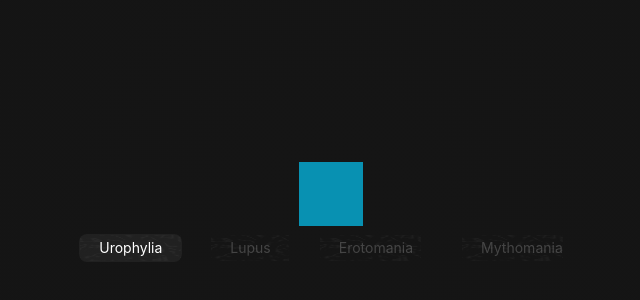
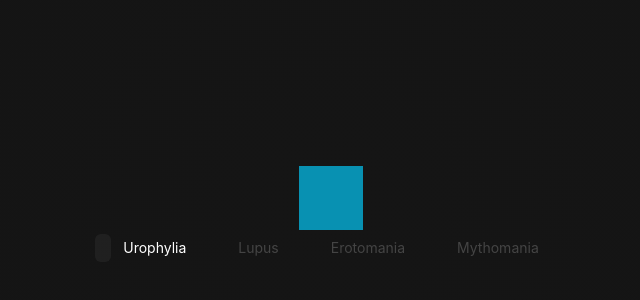
Before and after one commit to razmi0/test-framer, a React app: page / in a window 1280 px wide. Shown: the part 200-500 px from the top of the page, without its empty margins (309-949 px from the left). Built offline with nearby package versions, Linux system fonts and the light colour scheme; the HTML template or start-up script is replaced by a standard one.

Commit message:
Add motion to tabs

```diff
--- a/src/App.tsx
+++ b/src/App.tsx
@@ -19,13 +19,13 @@ function App() {
             <div className="h-16 w-16 bg-cyan-600"></div>
           </TabContent>
           <TabContent value="lupus">
-            <div className="h-16 w-16 bg-cyan-700"></div>
+            <div className="h-16 w-16 bg-red-700"></div>
           </TabContent>
           <TabContent value="erotomania">
-            <div className="h-16 w-16 bg-cyan-800"></div>
+            <div className="h-16 w-16 bg-green-800"></div>
           </TabContent>
           <TabContent value="mythomania">
-            <div className="h-16 w-16 bg-cyan-900"></div>
+            <div className="h-16 w-16 bg-yellow-900"></div>
           </TabContent>
         </Tabs>
       </Section>
--- a/src/components/ui/Tabs/Tabs.tsx
+++ b/src/components/ui/Tabs/Tabs.tsx
@@ -1,16 +1,20 @@
 import { cn } from "@/lib/utils";
-import { Children, FC, useContext, useEffect, useMemo, useState, type ReactNode } from "react";
-import Noise from "./Noise";
+import type { FC, ReactNode } from "react";
+import { Children, useEffect, useLayoutEffect, useMemo, useRef, useState } from "react";
+import type { RevealType } from "./utils";
 import Utils from "./utils";
 
+type TabType = "TabNav" | "TabContent" | "TabTrigger" | ("Tabs" & string);
+let hasDefaultSelected = false;
 const Tabs = ({ children }: { children: ReactNode }) => {
-  const [reveals, setReveals] = useState<boolean[]>([]);
+  const [reveals, setReveals] = useState<RevealType>({ reveals: [], index: 0, pastIndex: 0 });
+  const tabsRef = useRef<HTMLDivElement>(null);
 
   const toggleReveal = (i: number) => {
     setReveals((prev) => {
-      const newReveals = new Array(prev.length).fill(false);
-      newReveals[i] = !prev[i];
-      return newReveals;
+      const newReveals = new Array(prev.reveals.length).fill(false);
+      newReveals[i] = !prev.reveals[i];
+      return { reveals: newReveals, index: i, pastIndex: prev.index };
     });
   };
 
@@ -20,9 +24,9 @@ const Tabs = ({ children }: { children: ReactNode }) => {
     let defaultSelected = 0;
     Utils.clonedChildren = Children.map(children, (child) => {
       if (!Utils.validAndHasProps(child)) return child;
-      if (Utils.getComponentDisplayName(child) !== "TabNav") return child;
-      // -- TabNav
-      // --
+      const childType = Utils.getComponentDisplayName(child) as TabType;
+      switch (childType) {
+        case "TabNav": {
           const tabChildrens = child.props.children as FC<TabTriggerProps>;
           const navChildren = Children.map(tabChildrens, (trigger, i) => {
             if (!Utils.validAndHasProps(trigger)) return trigger;
@@ -32,7 +36,10 @@ const Tabs = ({ children }: { children: ReactNode }) => {
             if (!value) return trigger;
 
             selected && (defaultSelected = i);
-        const toggle = () => toggleReveal(i);
+            hasDefaultSelected = true;
+            const toggle = () => {
+              toggleReveal(i);
+            };
             Utils.lookupValues.set(value, i);
 
             return (
@@ -43,30 +50,40 @@ const Tabs = ({ children }: { children: ReactNode }) => {
           });
 
           return <TabNav {...child.props}>{navChildren}</TabNav>;
+        }
+        case "TabContent": {
+          return child;
+        }
+        default:
+          return child;
+      }
     });
     // -- initialize reveals
     // --
-    setReveals(Utils.buildReveals({ size: Utils.lookupValues.size, trueAt: defaultSelected }));
+    setReveals({
+      reveals: Utils.buildReveals({ size: Utils.lookupValues.size, trueAt: defaultSelected }),
+      index: defaultSelected,
+      pastIndex: defaultSelected,
+    });
 
     return () => {
       Utils.lookupValues.clear();
       Utils.clonedChildren = null;
     };
-  }, [children]);
+  }, []);
 
   const RevealProvider = useMemo(() => {
     return ({ children }: { children: ReactNode }) => {
-      return (
-        <Utils.TabsContext.Provider value={{ get: (value: string) => reveals[Utils.lookupValues.get(value) || 0] }}>
-          {children}
-        </Utils.TabsContext.Provider>
-      );
+      const getSelected = (value: string) => reveals.reveals[Utils.lookupValues.get(value) || 0];
+      return <Utils.TabsContext.Provider value={{ getSelected, reveals }}>{children}</Utils.TabsContext.Provider>;
     };
   }, [reveals, Utils.lookupValues]);
 
   return (
     <RevealProvider>
-      <div className="flex flex-col-reverse items-center justify-center">{Utils.clonedChildren}</div>
+      <div ref={tabsRef} className="flex flex-col-reverse items-center justify-center">
+        {Utils.clonedChildren}
+      </div>
     </RevealProvider>
   );
 };
@@ -79,22 +96,46 @@ type TabTriggerProps = {
   onClick?: () => void;
   selected?: boolean;
 };
+
 const TabTrigger = ({ children, value, onClick }: TabTriggerProps) => {
-  const selected = useContext(Utils.TabsContext).get(value);
+  const { getSelected } = Utils.useTabsContext();
+  const selected = getSelected(value);
+  const ref = useRef<HTMLButtonElement>(null);
+
+  const setPositions = () => {
+    const left = ref.current?.offsetLeft || 0;
+    const width = ref.current?.offsetWidth || 0;
+
+    Utils.positions.past = Utils.positions.current;
+    Utils.positions.current = { left, width };
+  };
+
+  const handleOnCLick = () => {
+    setPositions();
+    onClick && onClick();
+  };
+
+  useLayoutEffect(() => {
+    if (selected) {
+      setPositions();
+      console.log(value);
+    }
+  }, []);
 
   return (
     <button
+      ref={ref}
+      key={value}
       data-selected={selected}
-      onClick={onClick}
+      onClick={handleOnCLick}
       data-value={value}
       className={cn(
-        "relative text-sm font-normal px-5 py-1 mx-2 text-white transition-all ring-offset-transparent rounded-lg",
+        "relative text-sm font-normal px-5 py-1 text-white transition-all ring-offset-transparent rounded-lg",
         "hover:bg-neutral-900",
-        "data-[selected=true]:bg-selected data-[selected=false]:text-neutral-500/50",
+        "data-[selected=false]:text-neutral-500/50 hover:data-[selected=false]:text-neutral-500",
         "active:ring-2 active:ring-offset-2 active:ring-neutral-800"
       )}>
       {children}
-      <Noise color={"rgb(115 115 115)"} />
     </button>
   );
 };
@@ -106,7 +147,7 @@ type TabContentProps = {
   value: string;
 };
 const TabContent = ({ children, value }: TabContentProps) => {
-  const selected = useContext(Utils.TabsContext).get(value);
+  const selected = Utils.useTabsContext().getSelected(value);
   return (
     <>
       {selected && (
@@ -121,7 +162,47 @@ const TabContent = ({ children, value }: TabContentProps) => {
 TabContent.displayName = "TabContent";
 
 const TabNav = ({ children }: { children: ReactNode }) => {
-  return <div className="flex gap-3 items-center justify-center rounded-md px-5 py-2">{children}</div>;
+  const navRef = useRef<HTMLDivElement>(null);
+  const sliderRef = useRef<HTMLDivElement>(null);
+  const paddings = "px-[8px] py-1";
+  const [positions, setPositions] = useState(Utils.positions);
+
+  useEffect(() => {
+    console.log("positions", positions);
+    setPositions(Utils.positions);
+  }, [Utils.positions]);
+
+  return (
+    <>
+      <style>
+        {`
+        .slide {
+          animation: slide 0.3s cubic-bezier(.69,.28,.75,1.22) forwards;
+          left: ${positions.current.left}px;
+          width: ${positions.current.width}px;
+
+        }
+
+        @keyframes slide {
+          0% {
+            left: ${positions.past.left}px;
+            width: ${positions.past.width}px;
+          }
+          100% {
+            left: ${positions.current.left}px;
+            width: ${positions.current.width}px;
+          }
+        }
+      `}
+      </style>
+      <div className={cn(`relative flex gap-3 items-center justify-center rounded-md`, paddings)} ref={navRef}>
+        {children}
+        <div
+          ref={sliderRef}
+          className={cn(`absolute bg-selected h-7 rounded-md pointer-events-none slide`, paddings)}></div>
+      </div>
+    </>
+  );
 };
 
 TabNav.displayName = "TabNav";
--- a/src/components/ui/Tabs/utils.ts
+++ b/src/components/ui/Tabs/utils.ts
@@ -1,5 +1,5 @@
 import type { ComponentType, FunctionComponent, PropsWithChildren, ReactElement, ReactNode } from "react";
-import { createContext, isValidElement } from "react";
+import { createContext, isValidElement, useContext } from "react";
 
 const getComponentDisplayName = (element: ReactElement<any>) => {
   const node = element as ReactElement<ComponentType<any>>;
@@ -20,8 +20,36 @@ const buildReveals = ({ size, trueAt }: { size: number; trueAt?: number | null }
   if (typeof trueAt === "number" && (trueAt >= 0 || trueAt < reveals.length)) reveals[trueAt] = true;
   return reveals;
 };
+export type Spacing = {
+  gap: number;
+  widths: {
+    width: number;
+    height: number;
+  }[];
+};
+export type RevealType = {
+  reveals: boolean[];
+  index: number;
+  pastIndex: number;
+};
+type TabContextType = {
+  getSelected: (value: string) => boolean;
+  reveals: RevealType;
+};
 
-const TabsContext = createContext<Record<"get", (value: string) => boolean>>({ get: () => false });
+const positions = {
+  past: { left: 0, width: 0 },
+  current: { left: 0, width: 0 },
+};
+const TabsContext = createContext<TabContextType>({
+  getSelected: () => false,
+  reveals: { reveals: [], index: 0, pastIndex: 0 },
+});
+
+const useTabsContext = () => {
+  const tabsContext = useContext(TabsContext);
+  return tabsContext;
+};
 
 let clonedChildren: ReactNode;
 const lookupValues = new Map<string, number>();
@@ -33,6 +61,8 @@ const Utils = {
   TabsContext,
   lookupValues,
   clonedChildren,
+  useTabsContext,
+  positions,
 };
 
 export default Utils;
--- a/src/tailwind/output.css
+++ b/src/tailwind/output.css
@@ -572,13 +572,12 @@ video {
   inset: 1px;
 }
 
+.left-2{
+  left: 0.5rem;
+}
+
 .z-\[1\]{
   z-index: 1;
-}
-
-.mx-2{
-  margin-left: 0.5rem;
-  margin-right: 0.5rem;
 }
 
 .mt-8{
@@ -597,12 +596,20 @@ video {
   height: 4rem;
 }
 
+.h-7{
+  height: 1.75rem;
+}
+
 .w-16{
   width: 4rem;
 }
 
 .w-screen{
   width: 100vw;
+}
+
+.transform{
+  transform: translate(var(--tw-translate-x), var(--tw-translate-y)) rotate(var(--tw-rotate)) skewX(var(--tw-skew-x)) skewY(var(--tw-skew-y)) scaleX(var(--tw-scale-x)) scaleY(var(--tw-scale-y));
 }
 
 .flex-col-reverse{
@@ -642,19 +649,23 @@ video {
   background-color: rgb(8 145 178 / var(--tw-bg-opacity));
 }
 
-.bg-cyan-700{
+.bg-green-800{
   --tw-bg-opacity: 1;
-  background-color: rgb(14 116 144 / var(--tw-bg-opacity));
+  background-color: rgb(22 101 52 / var(--tw-bg-opacity));
 }
 
-.bg-cyan-800{
+.bg-red-700{
   --tw-bg-opacity: 1;
-  background-color: rgb(21 94 117 / var(--tw-bg-opacity));
+  background-color: rgb(185 28 28 / var(--tw-bg-opacity));
 }
 
-.bg-cyan-900{
+.bg-selected{
+  background-color: hsla(0,0%,100%,.05);
+}
+
+.bg-yellow-900{
   --tw-bg-opacity: 1;
-  background-color: rgb(22 78 99 / var(--tw-bg-opacity));
+  background-color: rgb(113 63 18 / var(--tw-bg-opacity));
 }
 
 .px-5{
@@ -662,23 +673,19 @@ video {
   padding-right: 1.25rem;
 }
 
+.px-\[8px\]{
+  padding-left: 8px;
+  padding-right: 8px;
+}
+
 .py-1{
   padding-top: 0.25rem;
   padding-bottom: 0.25rem;
 }
 
-.py-2{
-  padding-top: 0.5rem;
-  padding-bottom: 0.5rem;
-}
-
 .text-sm{
   font-size: 0.875rem;
   line-height: 1.25rem;
-}
-
-.font-light{
-  font-weight: 300;
 }
 
 .font-normal{
@@ -694,11 +701,6 @@ video {
   --tw-ring-offset-color: transparent;
 }
 
-.blur-\[1px\]{
-  --tw-blur: blur(1px);
-  filter: var(--tw-blur) var(--tw-brightness) var(--tw-contrast) var(--tw-grayscale) var(--tw-hue-rotate) var(--tw-invert) var(--tw-saturate) var(--tw-sepia) var(--tw-drop-shadow);
-}
-
 .filter{
   filter: var(--tw-blur) var(--tw-brightness) var(--tw-contrast) var(--tw-grayscale) var(--tw-hue-rotate) var(--tw-invert) var(--tw-saturate) var(--tw-sepia) var(--tw-drop-shadow);
 }
@@ -707,6 +709,10 @@ video {
   transition-property: all;
   transition-timing-function: cubic-bezier(0.4, 0, 0.2, 1);
   transition-duration: 150ms;
+}
+
+.ease-in{
+  transition-timing-function: cubic-bezier(0.4, 0, 1, 1);
 }
 
 @keyframes enter{
@@ -721,6 +727,10 @@ video {
     opacity: var(--tw-exit-opacity, 1);
     transform: translate3d(var(--tw-exit-translate-x, 0), var(--tw-exit-translate-y, 0), 0) scale3d(var(--tw-exit-scale, 1), var(--tw-exit-scale, 1), var(--tw-exit-scale, 1)) rotate(var(--tw-exit-rotate, 0));
   }
+}
+
+.ease-in{
+  animation-timing-function: cubic-bezier(0.4, 0, 1, 1);
 }
 
 :root {
@@ -999,3 +1009,8 @@ th{
 .data-\[selected\=false\]\:text-neutral-500\/50[data-selected=false]{
   color: rgb(115 115 115 / 0.5);
 }
+
+.hover\:data-\[selected\=false\]\:text-neutral-500[data-selected=false]:hover{
+  --tw-text-opacity: 1;
+  color: rgb(115 115 115 / var(--tw-text-opacity));
+}
```
Also changed, not shown: src/components/ui/Tabs/style.css (added). Lines whose indentation alone changed are shown as unchanged.
